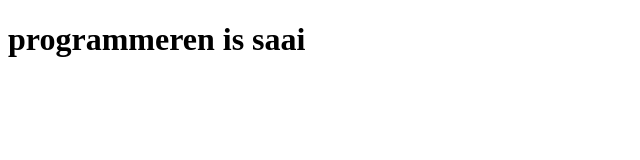
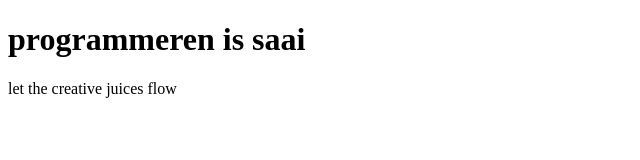
Before and after one commit to emmavvisser/blog, a plain HTML site: page index.html in a window 1280 px wide. Shown: the whole page, without its empty margins (0-640 px from the left). Drawn offline with Linux system fonts and the light colour scheme.

Commit message:
Added paragraph

```diff
--- a/index.html
+++ b/index.html
@@ -5,5 +5,6 @@
 
   <body>
     <h1>programmeren is saai</h1>
+    <p>let the creative juices flow</p>
   </body>
 </html>
```
